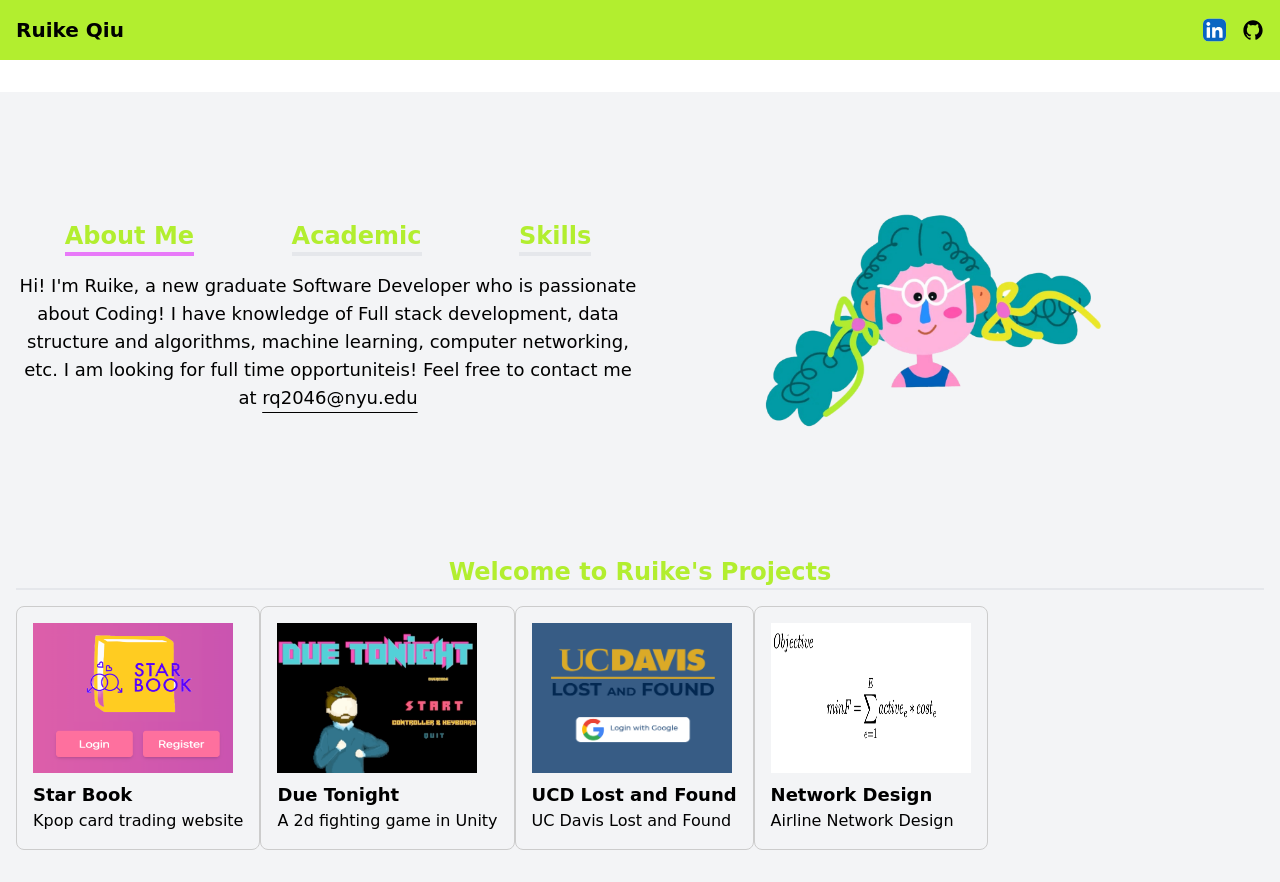
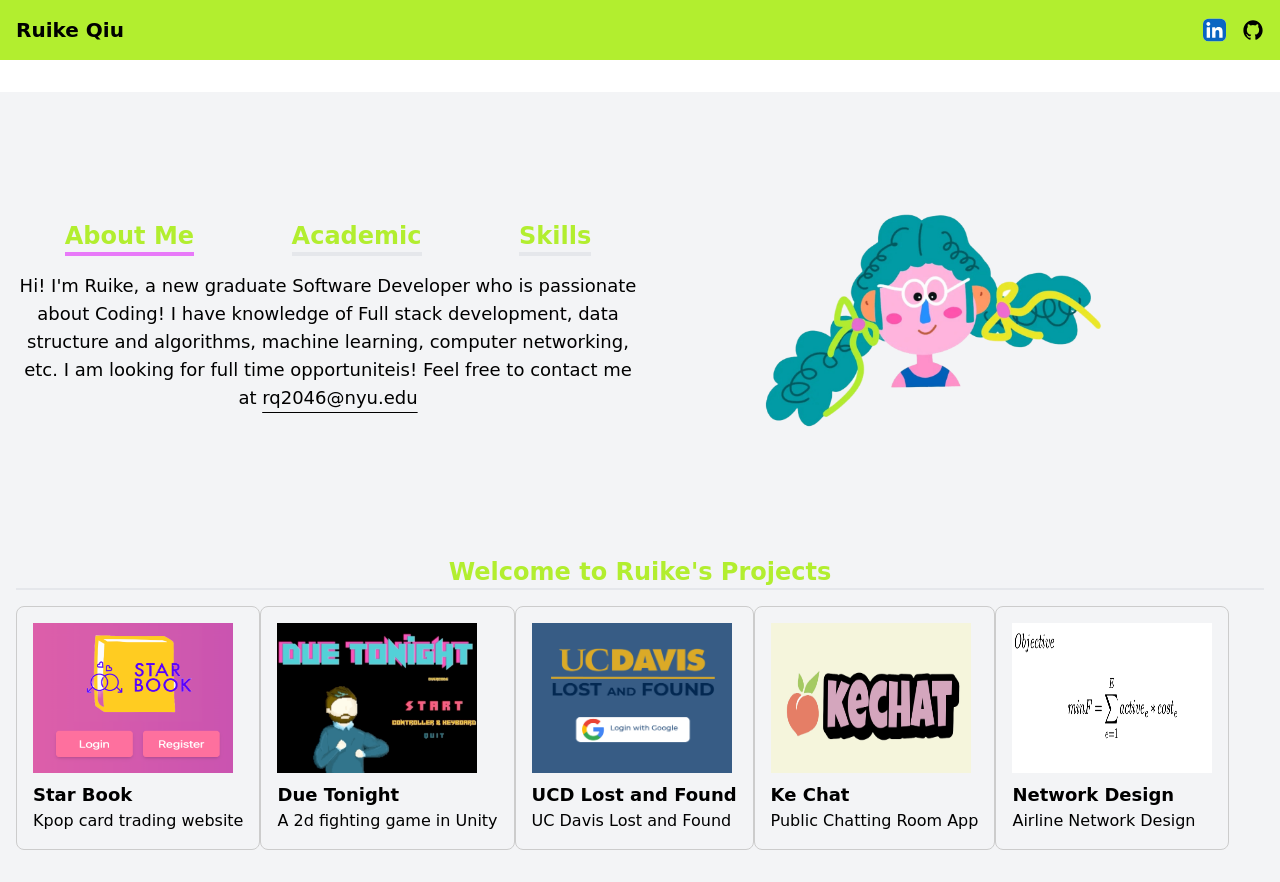
Before and after one commit to StrawberryCalpico/strawberrycalpico.github.io, a React (Vite) app: page / in a window 1280 px wide. Built offline with nearby package versions, Linux system fonts and the light colour scheme.

Commit message:
new project

```diff
--- a/src/component/Home.tsx
+++ b/src/component/Home.tsx
@@ -26,6 +26,13 @@ const Home: React.FC = () => {
 		},
 		{
 			id: 4,
+			title: "Ke Chat",
+			thumbnail: "chatroom.png",
+			description: "Public Chatting Room App",
+			url: "https://github.com/KeyQorLLC/PublicChattingRoom",
+		},
+		{
+			id: 5,
 			title: "Network Design",
 			thumbnail: "networkproject.png",
 			description: "Airline Network Design",
```
Also changed, not shown: public/chatroom.png (added).
